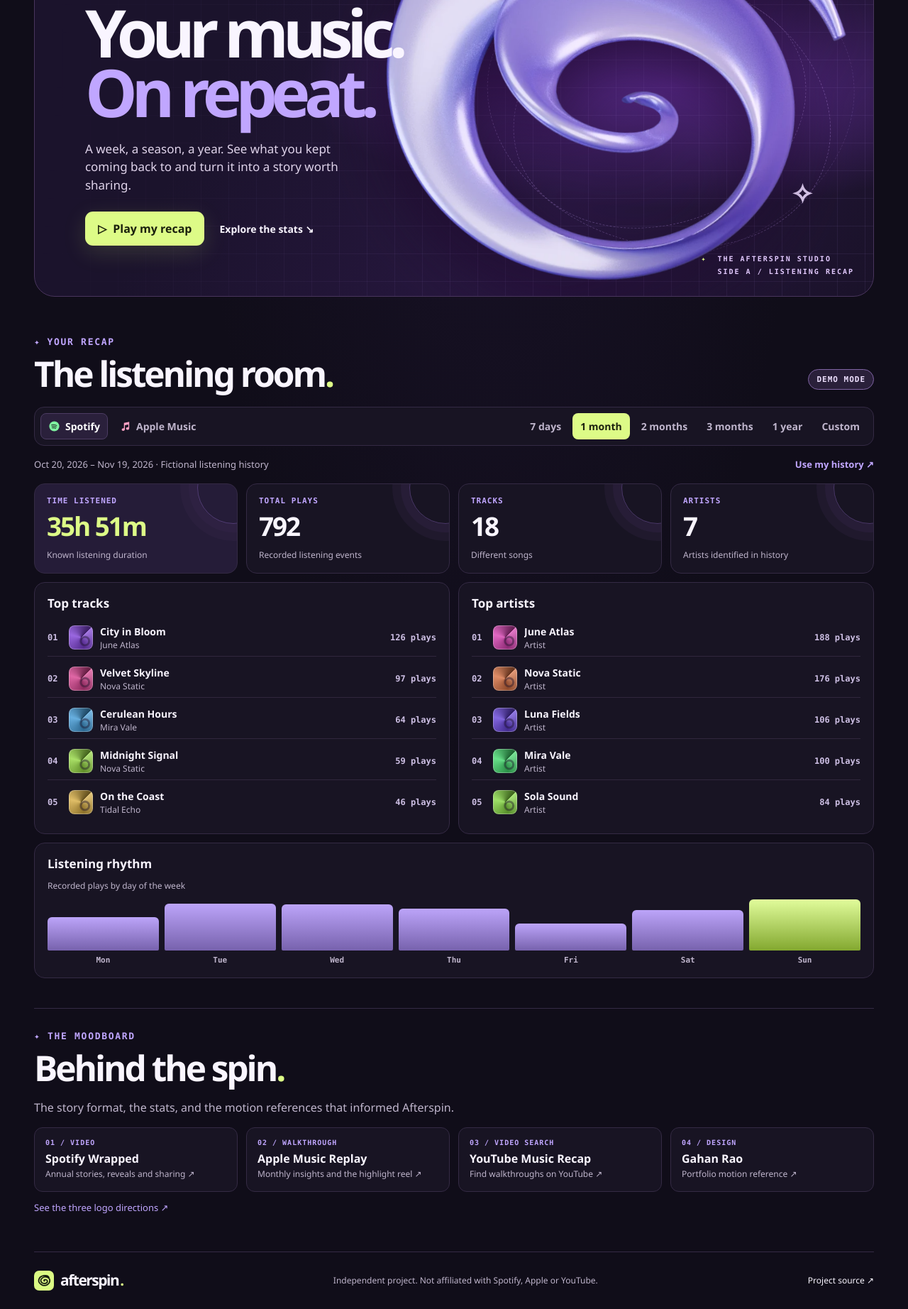
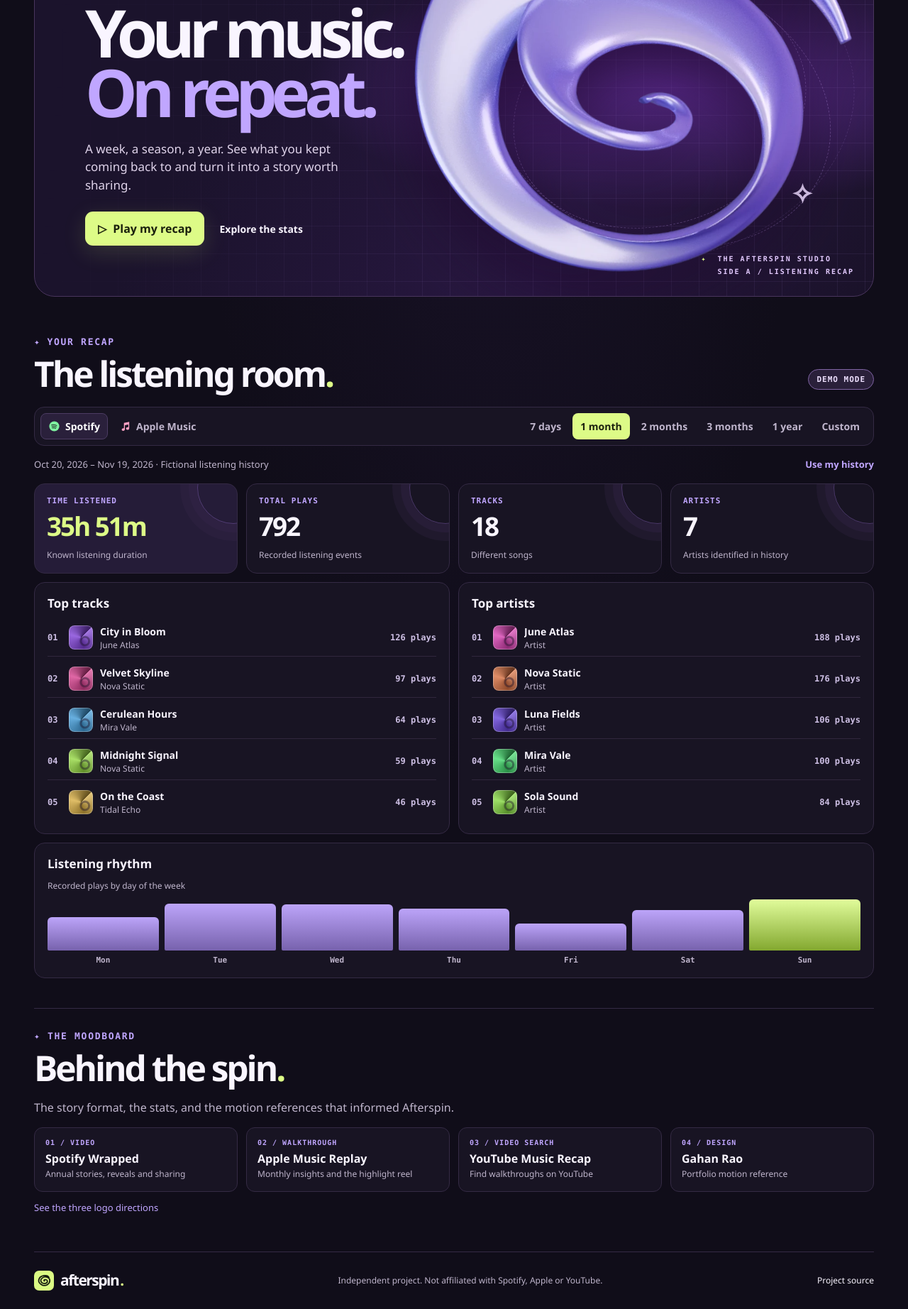
Before and after one commit to JohnBarsisa/afterspin, a plain HTML site: page index.html in a window 1280 px wide. Shown: the part 195-2039 px from the top of the page at 71% size. Drawn offline with Linux system fonts and the light colour scheme.

```diff
--- a/index.html
+++ b/index.html
@@ -7,23 +7,23 @@
 </head>
 <body>
 <a class="skip" href="#recap">Skip to recap</a>
-<header class="shell header"><a class="brand" href="./" aria-label="Afterspin home"><img src="assets/mark.svg" width="38" height="38" alt="">afterspin<span>.</span></a><nav aria-label="Main"><a class="navactive" href="#recap">Recap</a><a href="#references">Inspiration</a></nav><button class="button subtle" id="connectOpen">Connect music <span aria-hidden="true">↗</span></button></header>
+<header class="shell header"><a class="brand" href="./" aria-label="Afterspin home"><img src="assets/mark.svg" width="38" height="38" alt="">afterspin<span>.</span></a><nav aria-label="Main"><a class="navactive" href="#recap">Recap</a><a href="#references">Inspiration</a></nav><button class="button subtle" id="connectOpen">Connect music</button></header>
 <main class="shell">
-<section class="hero" aria-labelledby="title"><div class="hero-grid"></div><div class="hero-rings" aria-hidden="true"><i></i><i></i><i></i><b>✦</b><strong>✧</strong></div><img class="ribbon" src="assets/ribbon.webp" alt="" width="960" height="840"><div class="hero-content"><div class="eyebrow"><span class="pulse" aria-hidden="true"></span> YOUR LISTENING RECAP STUDIO</div><h1 id="title">Your music.<br><em>On repeat.</em></h1><p>A week, a season, a year. See what you kept coming back to and turn it into a story worth sharing.</p><div class="hero-actions"><button class="button primary" id="startStory"><span aria-hidden="true">▷</span> Play my recap</button><a class="text-link" href="#recap">Explore the stats <span aria-hidden="true">↘</span></a></div></div><div class="hero-caption" aria-hidden="true"><span>✦</span> THE AFTERSPIN STUDIO<br><span></span> SIDE A / LISTENING RECAP</div></section>
+<section class="hero" aria-labelledby="title"><div class="hero-grid"></div><div class="hero-rings" aria-hidden="true"><i></i><i></i><i></i><b>✦</b><strong>✧</strong></div><img class="ribbon" src="assets/ribbon.webp" alt="" width="960" height="840"><div class="hero-content"><div class="eyebrow"><span class="pulse" aria-hidden="true"></span> YOUR LISTENING RECAP STUDIO</div><h1 id="title">Your music.<br><em>On repeat.</em></h1><p>A week, a season, a year. See what you kept coming back to and turn it into a story worth sharing.</p><div class="hero-actions"><button class="button primary" id="startStory"><span aria-hidden="true">▷</span> Play my recap</button><a class="text-link" href="#recap">Explore the stats</a></div></div><div class="hero-caption" aria-hidden="true"><span>✦</span> THE AFTERSPIN STUDIO<br><span></span> SIDE A / LISTENING RECAP</div></section>
 <section class="workspace" id="recap" aria-labelledby="recapTitle"><div class="sectiontop"><div><div class="eyebrow lilac"><span aria-hidden="true">✦</span> YOUR RECAP</div><h2 id="recapTitle">The listening room<span>.</span></h2></div><div class="source-tag" id="sourceTag">DEMO MODE</div></div>
 <div class="controlbar"><div class="providers" aria-label="Music source"><button data-source="spotify" aria-pressed="true"><svg viewBox="0 0 24 24" aria-hidden="true"><circle cx="12" cy="12" r="10" fill="currentColor"/><path d="M6.7 9.5c3.3-1 7-.7 10.2 1.1M7.4 12.5c2.9-.7 5.8-.4 8.5.9M8.1 15.3c2.4-.4 4.6-.2 6.7.9" fill="none" stroke="#121219" stroke-width="1.4" stroke-linecap="round"/></svg> Spotify</button><button data-source="apple" aria-pressed="false"><svg viewBox="0 0 24 24" aria-hidden="true"><path fill="currentColor" d="M9.5 5.3 20 3v13.1c0 1.7-1.5 3-3.3 3s-3-1-3-2.4 1.5-2.8 3.2-2.8c.5 0 .9 0 1.3.2V8.4l-6.8 1.5v8.2c0 1.7-1.5 3-3.3 3-1.7 0-3-1-3-2.4S6.6 16 8.4 16c.4 0 .8.1 1.1.2z"/></svg> Apple Music</button></div><div id="ranges" class="ranges" aria-label="Recap date range"><button data-range="week">7 days</button><button data-range="month">1 month</button><button data-range="two">2 months</button><button data-range="three">3 months</button><button data-range="year">1 year</button><button data-range="custom">Custom</button></div></div>
 <form class="custom" id="custom" hidden><label>From <input required type="date" id="dateStart"></label><label>To <input required type="date" id="dateEnd"></label><button class="button secondary">Apply dates</button><span id="dateError" role="alert"></span></form>
-<div class="data-note"><div id="rangeText" aria-live="polite"></div><button id="sourceAction" class="quiet">Use my history <span aria-hidden="true">↗</span></button></div>
+<div class="data-note"><div id="rangeText" aria-live="polite"></div><button id="sourceAction" class="quiet">Use my history</button></div>
 <div id="summary" aria-live="polite"></div>
 </section>
 <section class="refs" id="references" aria-labelledby="refTitle"><div class="eyebrow lilac">✦ THE MOODBOARD</div><h2 id="refTitle">Behind the spin<span>.</span></h2><p>The story format, the stats, and the motion references that informed Afterspin.</p><div class="reflist">
-<a href="https://www.youtube.com/watch?v=1-HSVoieS2U" target="_blank" rel="noreferrer"><span>01 / VIDEO</span><strong>Spotify Wrapped</strong><small>Annual stories, reveals and sharing ↗</small></a>
-<a href="https://www.youtube.com/watch?v=ru8MfCiwXek" target="_blank" rel="noreferrer"><span>02 / WALKTHROUGH</span><strong>Apple Music Replay</strong><small>Monthly insights and the highlight reel ↗</small></a>
-<a href="https://www.youtube.com/results?search_query=YouTube+Music+Recap+2025+walkthrough" target="_blank" rel="noreferrer"><span>03 / VIDEO SEARCH</span><strong>YouTube Music Recap</strong><small>Find walkthroughs on YouTube ↗</small></a>
-<a href="https://www.wallofportfolios.in/portfolios/gahan-n-rao/" target="_blank" rel="noreferrer"><span>04 / DESIGN</span><strong>Gahan Rao</strong><small>Portfolio motion reference ↗</small></a>
-</div><p class="mark-link"><a href="assets/brand-studies.svg" target="_blank" rel="noreferrer">See the three logo directions ↗</a></p></section>
+<a href="https://www.youtube.com/watch?v=1-HSVoieS2U" target="_blank" rel="noreferrer"><span>01 / VIDEO</span><strong>Spotify Wrapped</strong><small>Annual stories, reveals and sharing</small></a>
+<a href="https://www.youtube.com/watch?v=ru8MfCiwXek" target="_blank" rel="noreferrer"><span>02 / WALKTHROUGH</span><strong>Apple Music Replay</strong><small>Monthly insights and the highlight reel</small></a>
+<a href="https://www.youtube.com/results?search_query=YouTube+Music+Recap+2025+walkthrough" target="_blank" rel="noreferrer"><span>03 / VIDEO SEARCH</span><strong>YouTube Music Recap</strong><small>Find walkthroughs on YouTube</small></a>
+<a href="https://www.wallofportfolios.in/portfolios/gahan-n-rao/" target="_blank" rel="noreferrer"><span>04 / DESIGN</span><strong>Gahan Rao</strong><small>Portfolio motion reference</small></a>
+</div><p class="mark-link"><a href="assets/brand-studies.svg" target="_blank" rel="noreferrer">See the three logo directions</a></p></section>
 </main>
-<footer class="shell footer"><a class="brand" href="./"><img src="assets/mark.svg" width="28" height="28" alt="">afterspin<span>.</span></a><p>Independent project. Not affiliated with Spotify, Apple or YouTube.</p><a href="https://github.com/JohnBarsisa/afterspin" target="_blank" rel="noreferrer">Project source ↗</a></footer>
+<footer class="shell footer"><a class="brand" href="./"><img src="assets/mark.svg" width="28" height="28" alt="">afterspin<span>.</span></a><p>Independent project. Not affiliated with Spotify, Apple or YouTube.</p><a href="https://github.com/JohnBarsisa/afterspin" target="_blank" rel="noreferrer">Project source</a></footer>
 <dialog id="connectDialog" class="dialog"><div class="dialog-head"><div><div class="eyebrow lilac">✦ SOURCE SETTINGS</div><h2>Bring your music<span>.</span></h2></div><button class="icon-button" data-close="connectDialog" aria-label="Close source settings">×</button></div><p class="muted">Import your listening history to make real recaps for any date range. Your files stay in this tab and are cleared when you reload.</p><div class="source-options"><button class="button secondary" data-connect="spotify">Spotify</button><button class="button secondary" data-connect="apple">Apple Music</button></div><div id="connectDetails"></div><form id="importForm"><label for="importFiles">Listening history files</label><input required id="importFiles" type="file" accept=".json,.csv,application/json,text/csv" multiple><button class="button primary" id="importButton">Import listening history</button></form><p id="connectStatus" class="status" aria-live="polite"></p><button class="quiet" id="clearHistory" hidden>Remove imported history</button></dialog>
 <dialog id="storyDialog" class="story-dialog"><div class="story-shell"><div class="story-head"><span class="brand"><img src="assets/mark.svg" width="30" height="30" alt="">afterspin<span>.</span></span><button class="icon-button" data-close="storyDialog" aria-label="Close recap story">×</button></div><div class="story-progress" id="storyProgress" aria-label="Recap chapters"></div><div class="story-stage" id="storyStage" aria-live="polite"></div><div class="story-controls"><button class="icon-button" id="prevStory" aria-label="Previous chapter">‹</button><button class="button secondary" id="saveCard">Download card</button><button class="icon-button" id="nextStory" aria-label="Next chapter">›</button></div><div class="story-status" id="storyStatus" aria-live="polite"></div></div></dialog>
 <script src="core.js" defer></script><script src="config.js" defer></script><script src="app.js" defer></script>
```
Also changed, not shown: style.css.
